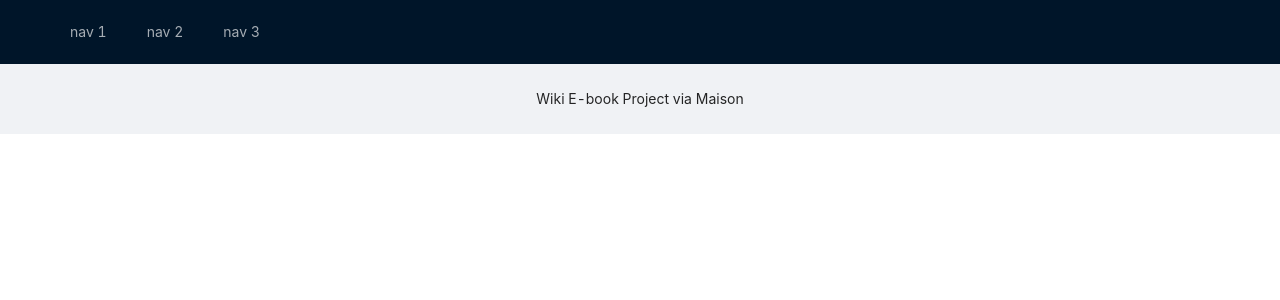
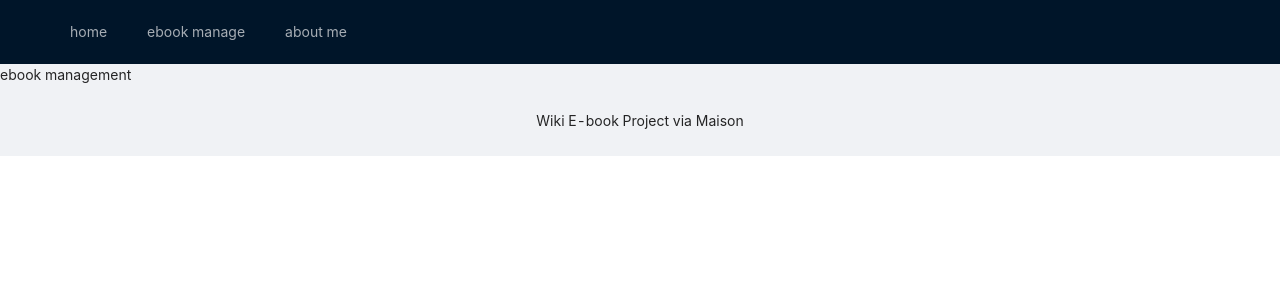
Before and after one commit to ShunheWang/wiki, a Vue app in the folder web/: page /admin/ebook in a window 1280 px wide. Shown: the top 300 px of the page. Built offline with nearby package versions, Linux system fonts and the light colour scheme; no server answers.

Commit message:
6-2 add ebook page and new pages, including pages, routers, nav as well

```diff
--- a/web/src/components/the-header.vue
+++ b/web/src/components/the-header.vue
@@ -1,14 +1,16 @@
 <template>
     <a-layout-header class="header">
         <div class="logo" />
-        <a-menu
-                theme="dark"
-                mode="horizontal"
-                :style="{ lineHeight: '64px' }"
-        >
-            <a-menu-item key="1">nav 1</a-menu-item>
-            <a-menu-item key="2">nav 2</a-menu-item>
-            <a-menu-item key="3">nav 3</a-menu-item>
+        <a-menu theme="dark" mode="horizontal" :style="{ lineHeight: '64px' }">
+            <a-menu-item key="home">
+                <router-link to="/">home</router-link>
+            </a-menu-item>
+            <a-menu-item key="2">
+                <router-link to="/admin/ebook">ebook manage</router-link>
+            </a-menu-item>
+            <a-menu-item key="3">
+                <router-link to="/about">about me</router-link>
+                </a-menu-item>
         </a-menu>
     </a-layout-header>
 </template>
--- a/web/src/router/index.ts
+++ b/web/src/router/index.ts
@@ -1,5 +1,8 @@
 import { createRouter, createWebHistory, RouteRecordRaw } from 'vue-router'
-import Home from '../views/Home.vue'
+import Home from '../views/home.vue'
+import About from '../views/about.vue'
+import AdminEbook from '../views/admin/admin-ebook.vue'
+
 
 const routes: Array<RouteRecordRaw> = [
   {
@@ -10,11 +13,17 @@
   {
     path: '/about',
     name: 'About',
+    component: About
     // route level code-splitting
     // this generates a separate chunk (about.[hash].js) for this route
     // which is lazy-loaded when the route is visited.
-    component: () => import(/* webpackChunkName: "about" */ '../views/About.vue')
+    // component: () => import(/* webpackChunkName: "about" */ '../views/about.vue')
+  },{
+    path: '/admin/ebook',
+    name: 'AdminEbook',
+    component: AdminEbook
   }
+
 ]
 
 const router = createRouter({
--- /dev/null
+++ b/web/src/views/admin/admin-ebook.vue
@@ -0,0 +1,5 @@
+<template>
+    <div class="about">
+        ebook management
+    </div>
+</template>
```
Also changed, not shown: web/src/views/about.vue (renamed from web/src/views/About.vue), web/src/views/home.vue (renamed from web/src/views/Home.vue).
